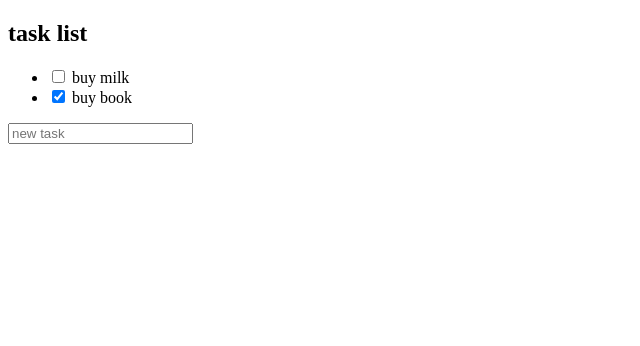
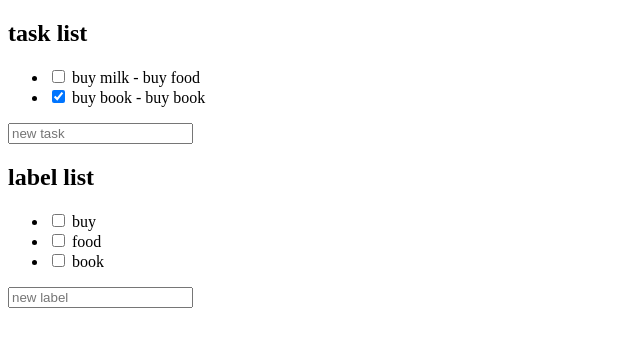
Before and after one commit to kflange/vuejs-example, a Vue app in the folder 00-vuecli/helloworld/: page / in a window 1280 px wide. Shown: the top 346 px of the page, without its empty margins (0-640 px from the left). Built offline with nearby package versions, Linux system fonts and the light colour scheme; the HTML template or start-up script is replaced by a standard one.

Commit message:
show labels

```diff
--- a/00-vuecli/helloworld/src/App.vue
+++ b/00-vuecli/helloworld/src/App.vue
@@ -9,11 +9,31 @@
           v-on:change="toggleTaskStatus(task)"
         />
         {{ task.name }}
+        -
+        <span v-for="id in task.labelIDs" v-bind:key="id">
+          {{ getLabelText(id) }}
+        </span>
       </li>
     </ul>
 
     <form v-on:submit.prevent="addTask">
       <input type="text" v-model="newTaskName" placeholder="new task" />
+    </form>
+
+    <h2>label list</h2>
+    <ul>
+      <li v-for="label in labels" v-bind:key="label.id">
+        <input
+          type="checkbox"
+          v-bind:value="label.id"
+          v-model="newTaskLabelIDs"
+        />
+        {{ label.text }}
+      </li>
+    </ul>
+
+    <form v-on:submit.prevent="addLabel">
+      <input type="text" v-model="newLabelText" placeholder="new label" />
     </form>
   </div>
 </template>
@@ -34,17 +54,26 @@
   //  };
   //}
   newTaskName: string = "";
+  newTaskLabelIDs: number[] = [];
+  newLabelText: string = "";
 
   //computed:
   get tasks() {
     return this.$store.state.tasks;
   }
 
+  //computed:
+  get labels() {
+    return this.$store.state.labels;
+  }
+
   addTask() {
     this.$store.commit("addTask", {
-      name: this.newTaskName
+      name: this.newTaskName,
+      labelIDs: this.newTaskLabelIDs
     });
     this.newTaskName = "";
+    this.newTaskLabelIDs = [];
   }
 
   toggleTaskStatus(task: any) {
@@ -52,6 +81,18 @@
       id: task.id
     });
   }
+
+  addLabel() {
+    this.$store.commit("addLabel", {
+      text: this.newLabelText
+    });
+    this.newLabelText = "";
+  }
+
+  getLabelText(this: any, id: number) {
+    const label = this.labels.filter((x: any) => x.id === id)[0];
+    return label ? label.text : "";
+  }
 }
 </script>
 
--- a/00-vuecli/helloworld/src/store.ts
+++ b/00-vuecli/helloworld/src/store.ts
@@ -8,22 +8,42 @@
       {
         id: 1,
         name: "buy milk",
+        labelIDs: [1, 2],
         done: false
       },
       {
         id: 2,
         name: "buy book",
+        labelIDs: [1, 3],
         done: true
       }
     ],
-    nextTaskID: 3
+
+    labels: [
+      {
+        id: 1,
+        text: "buy"
+      },
+      {
+        id: 2,
+        text: "food"
+      },
+      {
+        id: 3,
+        text: "book"
+      }
+    ],
+
+    nextTaskID: 3,
+    nextLabelID: 4
   },
 
   mutations: {
-    addTask(state, { name }) {
+    addTask(state, { name, labelIDs }) {
       state.tasks.push({
         id: state.nextTaskID,
-        name,
+        name: name,
+        labelIDs: labelIDs,
         done: false
       });
       state.nextTaskID++;
@@ -37,6 +57,14 @@
       filtered.forEach(task => {
         task.done = !task.done;
       });
+    },
+
+    addLabel(state, { text }) {
+      state.labels.push({
+        id: state.nextLabelID,
+        text
+      });
+      state.nextLabelID++;
     }
   }
 });
```
